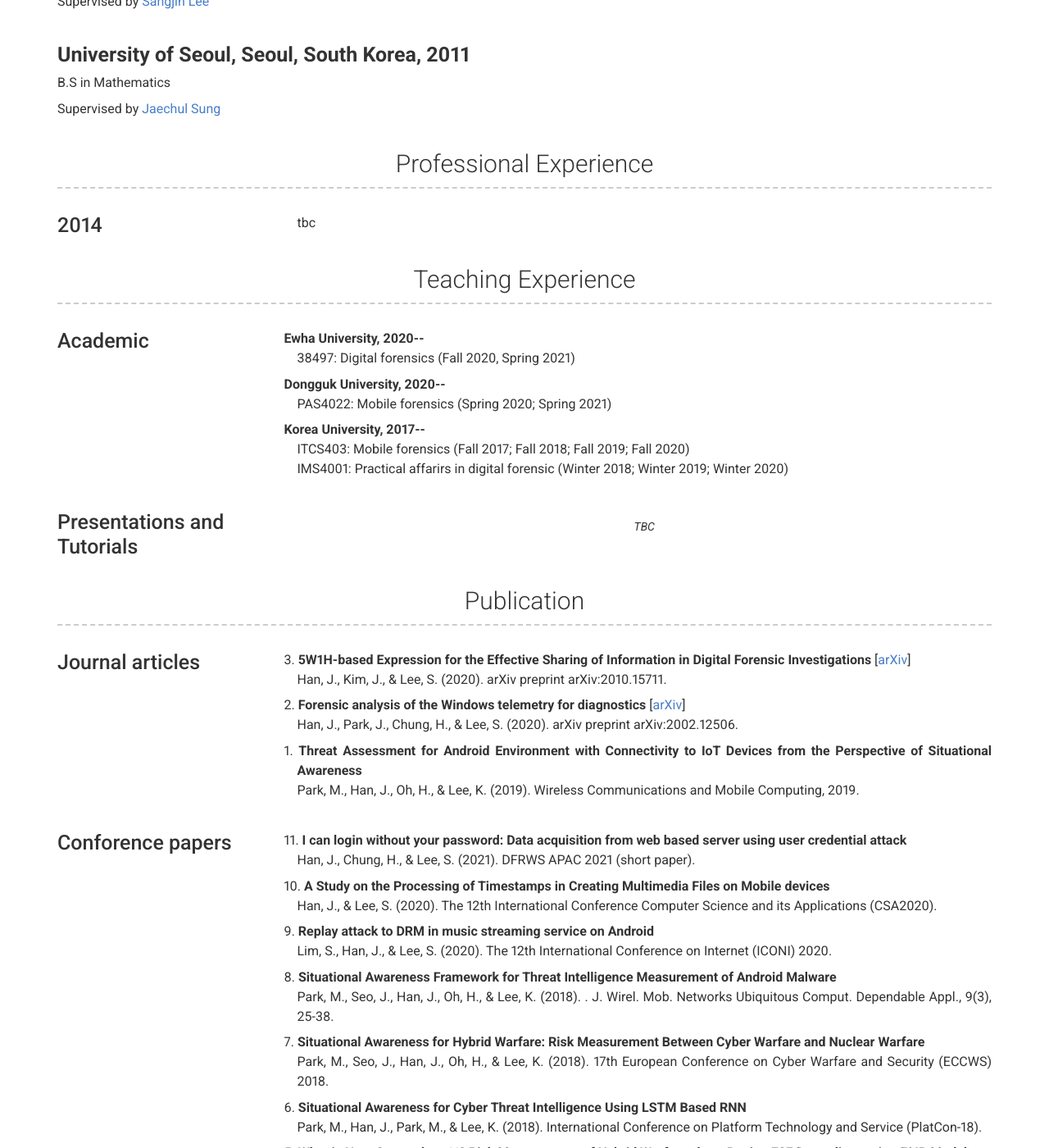
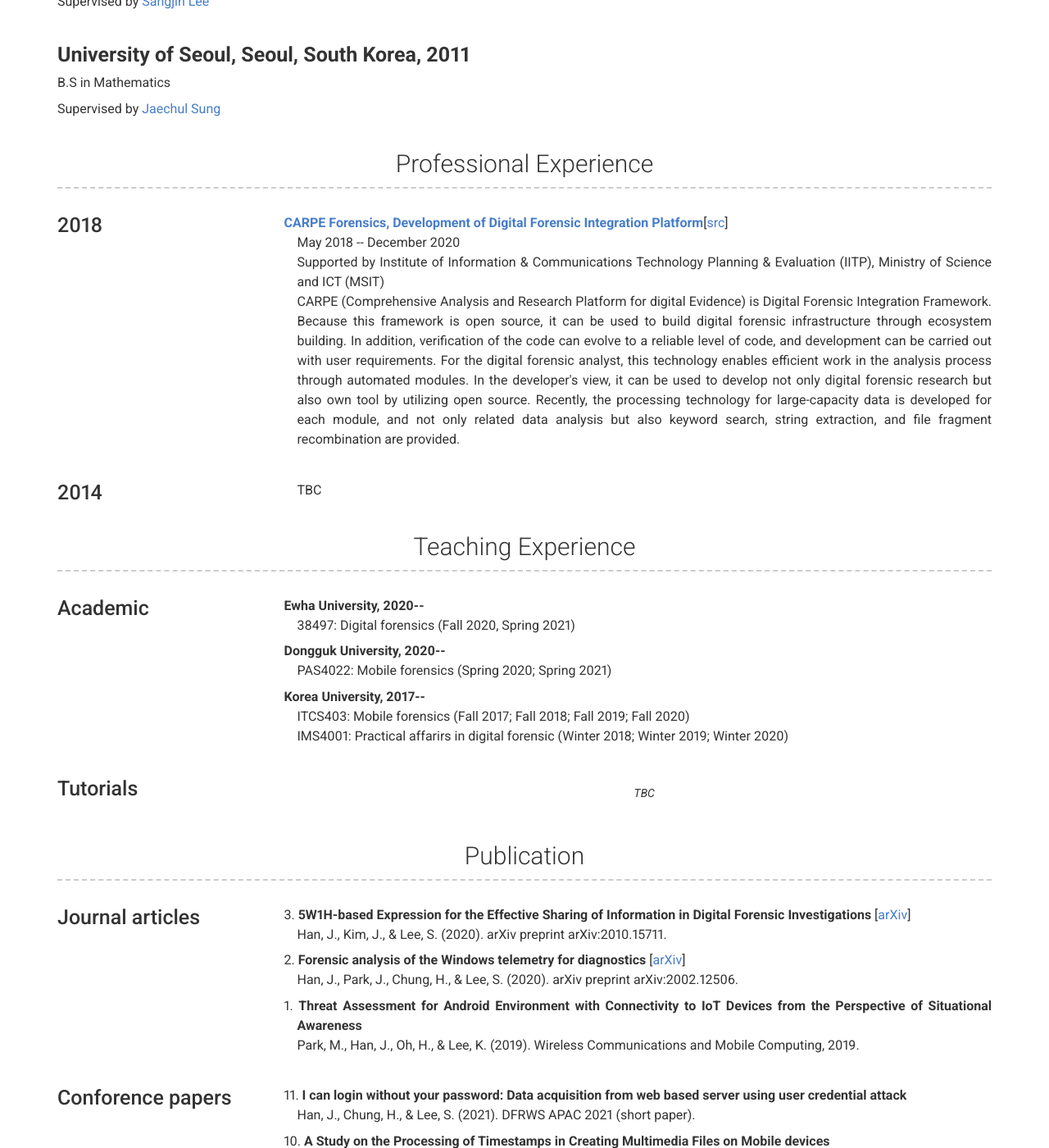
Before and after one commit to JaehyeokHan/jaehyeokhan.github.io, a Jekyll site: the page built from index.md, in a window 1280 px wide and 1400 px high, scrolled down 826 px. Shown: the whole window at 82% size. Built offline with Jekyll 4.4.1, drawn with Linux system fonts in a browser that asks for light colours; nearby versions of some CDN libraries; some of the changed text lies outside the part shown.

Commit message:
Update _config.yml

```diff
--- a/_config.yml
+++ b/_config.yml
@@ -100,11 +100,15 @@ content:
         #    url: https://github.com/dfrc-korea/carpe
         #quote: >
         description: | # this will include new lines to allow paragraphs
-          <p style="text-indent: -1em;"><b><A href = "http://carpeforensics.org/" target = "top">CARPE Forensics, Development of Digital Forensic Integration Platform</A></b>[<A href = "http://carpeforensics.org/" target = "top">src</A>]<br>May 2018 -- December 2020<br>Supported by Institute of Information & Communications Technology Planning & Evaluation (IITP), Ministry of Science and ICT (MSIT)<br>CARPE (Comprehensive Analysis and Research Platform for digital Evidence) is Digital Forensic Integration Framework. Because this framework is open source, it can be used to build digital forensic infrastructure through ecosystem building. In addition, verification of the code can evolve to a reliable level of code, and development can be carried out with user requirements. For the digital forensic analyst, this technology enables efficient work in the analysis process through automated modules. In the developer's view, it can be used to develop not only digital forensic research but also own tool by utilizing open source. Recently, the processing technology for large-capacity data is developed for each module, and not only related data analysis but also keyword search, string extraction, and file fragment recombination are provided.</p>
+          <p style="text-indent: -1em;"><b><A href = "http://carpeforensics.org/" target = "top">CARPE Forensics, Development of Digital Forensic Integration Platform</A></b>[<A href = "http://carpeforensics.org/" target = "top">src</A>]
+          <br>May 2018 -- December 2020
+          <br>Supported by Institute of Information & Communications Technology Planning & Evaluation (IITP), Ministry of Science and ICT (MSIT)
+          <br>CARPE (Comprehensive Analysis and Research Platform for digital Evidence) is Digital Forensic Integration Framework. Because this framework is open source, it can be used to build digital forensic infrastructure through ecosystem building. In addition, verification of the code can evolve to a reliable level of code, and development can be carried out with user requirements. For the digital forensic analyst, this technology enables efficient work in the analysis process through automated modules. In the developer's view, it can be used to develop not only digital forensic research but also own tool by utilizing open source. Recently, the processing technology for large-capacity data is developed for each module, and not only related data analysis but also keyword search, string extraction, and file fragment recombination are provided.</p>
 
+      - layout: left
         title: 2014
         description: | # this will include new lines to allow paragraphs
-          <p>tbc</p>
+          <p>TBC</p>
 
   - title: Teaching Experience
     layout: list
@@ -122,7 +126,7 @@ content:
           <p style="text-indent: -1em;"><b>Korea University, 2017--</b><br>ITCS403: Mobile forensics (Fall 2017; Fall 2018; Fall 2019; Fall 2020)<br>IMS4001: Practical affarirs in digital forensic (Winter 2018; Winter 2019; Winter 2020)</p>
 
       - layout: left
-        title: Presentations and Tutorials
+        title: Tutorials
         #sub_title: Academic, Tutorials
         quote: >
           TBC
@@ -166,9 +170,9 @@ content:
         description: | # this will include new lines to allow paragraphs
           <p><b>EnScript Programming for Digital Forensic Analysis: Learn Basics and Useages with 8 Hands-On Examples</b>
           <br>Original title: 디지털 포렌식 분석을 위한 EnScript 프로그래밍: 8가지 실전 예제로 배우는 EnScript 기초 및 활용 [<A href = "http://www.kyobobook.co.kr/product/detailViewKor.laf?mallGb=KOR&ejkGb=KOR&barcode=9791186697382" target = "top">buy</A>] [<A href = "https://github.com/bjpublic/enscript" target = "top">src</A>]
-          <br>Author: Minsik Kim, Sangjin Lee, & Jaehyeok Han. (Published by BJ Republic on 20 July 2017)
-          <br>ISBN : 9791186697382(1186697385)
-          <br>Review : TBC
+          <br>Author: Minsik Kim, Sangjin Lee, & Jaehyeok Han
+          <br>Published by BJ Republic on 20 July 2017 (ISBN: 9791186697382; 1186697385)
+          <br>Review: TBC
 
 
       - layout: left
```
